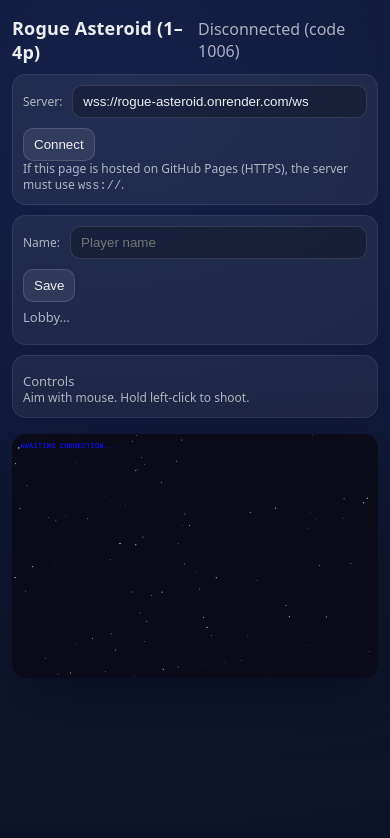
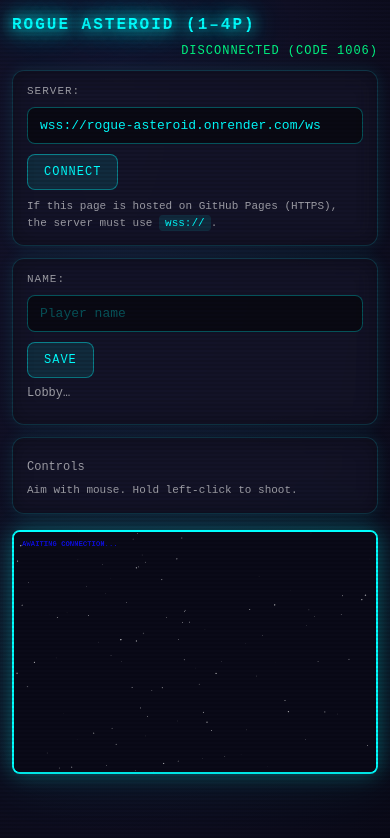
Before and after one commit to amer-rezk/Rogue-Asteroid, a website: page docs/index.html in a window 390 px wide. Drawn offline with Linux system fonts and the light colour scheme.

Commit message:
Update style.css

```diff
--- a/docs/style.css
+++ b/docs/style.css
@@ -1,29 +1,66 @@
 :root {
-  --bg: #0b1020;
-  --panel: rgba(255,255,255,0.06);
-  --text: rgba(255,255,255,0.92);
-  --muted: rgba(255,255,255,0.65);
-  --accent: #7c5cff;
+  --bg: #0a0a18;
+  --bg-gradient: radial-gradient(ellipse at 30% 10%, #151530, #0a0a18);
+  --panel: rgba(20,20,40,0.85);
+  --panel-border: rgba(0,255,255,0.15);
+  --text: rgba(255,255,255,0.95);
+  --muted: rgba(255,255,255,0.6);
+  --cyan: #0ff;
+  --magenta: #f0f;
+  --yellow: #ff0;
+  --green: #0f8;
+  --red: #f55;
+  --purple: #a0f;
+  --orange: #f80;
+}
+
+* {
+  box-sizing: border-box;
 }
 
 html, body {
   height: 100%;
   margin: 0;
-  background: radial-gradient(1200px 900px at 30% 10%, #15204a, #0b1020);
+  background: var(--bg);
+  background-image: var(--bg-gradient);
   color: var(--text);
-  font-family: ui-sans-serif, system-ui, -apple-system, Segoe UI, Roboto, Arial;
+  font-family: 'Courier New', ui-monospace, monospace;
+  overflow-x: hidden;
+}
+
+/* Scanline effect overlay */
+body::before {
+  content: '';
+  position: fixed;
+  top: 0;
+  left: 0;
+  right: 0;
+  bottom: 0;
+  background: repeating-linear-gradient(
+    0deg,
+    transparent,
+    transparent 2px,
+    rgba(0,0,0,0.1) 2px,
+    rgba(0,0,0,0.1) 4px
+  );
+  pointer-events: none;
+  z-index: 9999;
 }
 
 #game {
   display: block;
   margin: 0 auto;
-  background: rgba(0,0,0,0.15);
-  border-radius: 14px;
-  box-shadow: 0 18px 60px rgba(0,0,0,0.35);
+  background: rgba(0,0,0,0.3);
+  border-radius: 12px;
+  border: 2px solid var(--cyan);
+  box-shadow:
+    0 0 20px rgba(0,255,255,0.3),
+    0 0 60px rgba(0,255,255,0.1),
+    inset 0 0 30px rgba(0,255,255,0.05);
 }
 
 #ui {
-  max-width: 980px;
+  max-width: 1200px;
   margin: 16px auto;
   padding: 0 12px;
 }
@@ -31,98 +68,302 @@ html, body {
 .row {
   display: flex;
   align-items: center;
+  gap: 10px;
 }
 
 .title {
   font-weight: 800;
-  letter-spacing: 0.2px;
-  font-size: 18px;
+  font-size: 22px;
+  letter-spacing: 3px;
+  text-transform: uppercase;
+  color: var(--cyan);
+  text-shadow:
+    0 0 10px var(--cyan),
+    0 0 20px var(--cyan),
+    0 0 40px var(--cyan);
+  animation: glow 2s ease-in-out infinite alternate;
+}
+
+@keyframes glow {
+  from {
+    text-shadow:
+      0 0 10px var(--cyan),
+      0 0 20px var(--cyan),
+      0 0 30px var(--cyan);
+  }
+  to {
+    text-shadow:
+      0 0 15px var(--cyan),
+      0 0 30px var(--cyan),
+      0 0 50px var(--cyan);
+  }
 }
 
 .status {
   margin-left: auto;
-  color: var(--muted);
+  color: var(--green);
+  font-size: 12px;
+  text-transform: uppercase;
+  letter-spacing: 1px;
 }
 
 .panel {
-  margin-top: 10px;
-  padding: 10px;
-  border-radius: 14px;
+  margin-top: 12px;
+  padding: 14px;
+  border-radius: 12px;
   background: var(--panel);
-  border: 1px solid rgba(255,255,255,0.08);
+  border: 1px solid var(--panel-border);
+  box-shadow:
+    0 0 15px rgba(0,255,255,0.1),
+    inset 0 0 20px rgba(0,0,0,0.3);
+  backdrop-filter: blur(10px);
 }
 
 .label {
   color: var(--muted);
-  font-size: 12px;
+  font-size: 11px;
+  text-transform: uppercase;
+  letter-spacing: 1px;
 }
 
 .input {
   flex: 1;
-  min-width: 220px;
-  background: rgba(0,0,0,0.25);
-  border: 1px solid rgba(255,255,255,0.12);
-  color: var(--text);
-  border-radius: 10px;
-  padding: 8px 10px;
+  min-width: 200px;
+  background: rgba(0,0,0,0.5);
+  border: 1px solid rgba(0,255,255,0.3);
+  color: var(--cyan);
+  border-radius: 8px;
+  padding: 10px 12px;
   outline: none;
+  font-family: inherit;
+  font-size: 13px;
+  transition: all 0.2s ease;
+}
+
+.input:focus {
+  border-color: var(--cyan);
+  box-shadow: 0 0 15px rgba(0,255,255,0.3);
+}
+
+.input::placeholder {
+  color: rgba(0,255,255,0.3);
 }
 
 .btn {
-  border: 1px solid rgba(255,255,255,0.14);
-  background: rgba(255,255,255,0.08);
-  color: var(--text);
-  border-radius: 10px;
-  padding: 8px 10px;
+  border: 1px solid rgba(0,255,255,0.4);
+  background: rgba(0,255,255,0.1);
+  color: var(--cyan);
+  border-radius: 8px;
+  padding: 10px 16px;
   cursor: pointer;
+  font-family: inherit;
+  font-size: 12px;
+  text-transform: uppercase;
+  letter-spacing: 1px;
+  transition: all 0.2s ease;
 }
-.btn:hover { background: rgba(255,255,255,0.12); }
+
+.btn:hover {
+  background: rgba(0,255,255,0.2);
+  box-shadow: 0 0 20px rgba(0,255,255,0.4);
+  transform: translateY(-1px);
+}
+
 .btn.primary {
-  border-color: rgba(124,92,255,0.65);
-  background: rgba(124,92,255,0.25);
+  border-color: var(--green);
+  background: rgba(0,255,136,0.2);
+  color: var(--green);
+  font-weight: bold;
+}
+
+.btn.primary:hover {
+  background: rgba(0,255,136,0.3);
+  box-shadow: 0 0 25px rgba(0,255,136,0.5);
 }
 
 .sub {
   color: var(--muted);
-  margin-top: 6px;
-  font-size: 13px;
+  margin-top: 8px;
+  font-size: 12px;
 }
 
 .hint {
   color: var(--muted);
-  font-size: 12px;
-  line-height: 1.35;
+  font-size: 11px;
+  line-height: 1.5;
+  margin-top: 8px;
+}
+
+.hint code {
+  background: rgba(0,255,255,0.1);
+  padding: 2px 6px;
+  border-radius: 4px;
+  color: var(--cyan);
 }
 
 .list {
-  margin-top: 8px;
+  margin-top: 10px;
   display: grid;
   grid-template-columns: repeat(auto-fit, minmax(180px, 1fr));
-  gap: 8px;
+  gap: 10px;
 }
 
 .card {
-  border-radius: 12px;
-  padding: 10px;
-  background: rgba(0,0,0,0.22);
-  border: 1px solid rgba(255,255,255,0.08);
+  border-radius: 10px;
+  padding: 12px;
+  background: rgba(0,0,0,0.4);
+  border: 1px solid rgba(255,255,255,0.1);
+  transition: all 0.2s ease;
+}
+
+.card:hover {
+  border-color: rgba(0,255,255,0.3);
+  transform: translateY(-2px);
+}
+
+.card b {
+  font-size: 14px;
+}
+
+.card .sub {
+  margin-top: 4px;
+  font-size: 11px;
+}
+
+/* Upgrade panel */
+#upgradePanel {
+  position: relative;
+  animation: slideIn 0.3s ease;
+}
+
+@keyframes slideIn {
+  from {
+    opacity: 0;
+    transform: translateY(-10px);
+  }
+  to {
+    opacity: 1;
+    transform: translateY(0);
+  }
 }
 
 .upgrades {
-  margin-top: 8px;
+  margin-top: 10px;
   display: grid;
-  grid-template-columns: repeat(auto-fit, minmax(220px, 1fr));
-  gap: 8px;
+  grid-template-columns: repeat(auto-fit, minmax(260px, 1fr));
+  gap: 12px;
 }
 
 .upg {
   text-align: left;
-  padding: 10px;
+  padding: 16px;
   border-radius: 12px;
-  background: rgba(0,0,0,0.22);
-  border: 1px solid rgba(255,255,255,0.08);
+  background: linear-gradient(135deg, rgba(0,0,0,0.5), rgba(20,20,40,0.8));
+  border: 2px solid rgba(255,255,255,0.1);
   cursor: pointer;
+  font-family: inherit;
+  color: var(--text);
+  transition: all 0.2s ease;
+  position: relative;
+  overflow: hidden;
 }
-.upg:hover { border-color: rgba(124,92,255,0.55); }
-.upg .t { font-weight: 700; }
-.upg .d { color: var(--muted); font-size: 12px; margin-top: 4px; }
+
+.upg::before {
+  content: '';
+  position: absolute;
+  top: 0;
+  left: -100%;
+  width: 100%;
+  height: 100%;
+  background: linear-gradient(90deg, transparent, rgba(0,255,255,0.1), transparent);
+  transition: left 0.5s ease;
+}
+
+.upg:hover::before {
+  left: 100%;
+}
+
+.upg:hover {
+  border-color: var(--cyan);
+  transform: scale(1.02);
+  box-shadow:
+    0 0 30px rgba(0,255,255,0.3),
+    inset 0 0 20px rgba(0,255,255,0.05);
+}
+
+.upg .icon {
+  font-size: 28px;
+  margin-bottom: 8px;
+}
+
+.upg .t {
+  font-weight: 700;
+  font-size: 15px;
+  color: var(--cyan);
+  text-transform: uppercase;
+  letter-spacing: 1px;
+}
+
+.upg .d {
+  color: var(--muted);
+  font-size: 12px;
+  margin-top: 6px;
+  line-height: 1.4;
+}
+
+.upg .cat {
+  font-size: 10px;
+  text-transform: uppercase;
+  letter-spacing: 1px;
+  margin-top: 10px;
+  padding-top: 8px;
+  border-top: 1px solid rgba(255,255,255,0.1);
+}
+
+/* Responsive */
+@media (max-width: 600px) {
+  .title {
+    font-size: 16px;
+    letter-spacing: 2px;
+  }
+
+  .row {
+    flex-wrap: wrap;
+  }
+
+  .input {
+    min-width: 100%;
+  }
+
+  .upgrades {
+    grid-template-columns: 1fr;
+  }
+
+  #game {
+    border-radius: 8px;
+  }
+}
+
+/* Custom scrollbar */
+::-webkit-scrollbar {
+  width: 8px;
+}
+
+::-webkit-scrollbar-track {
+  background: rgba(0,0,0,0.3);
+}
+
+::-webkit-scrollbar-thumb {
+  background: rgba(0,255,255,0.3);
+  border-radius: 4px;
+}
+
+::-webkit-scrollbar-thumb:hover {
+  background: rgba(0,255,255,0.5);
+}
+
+/* Selection color */
+::selection {
+  background: rgba(0,255,255,0.3);
+  color: white;
+}
```
